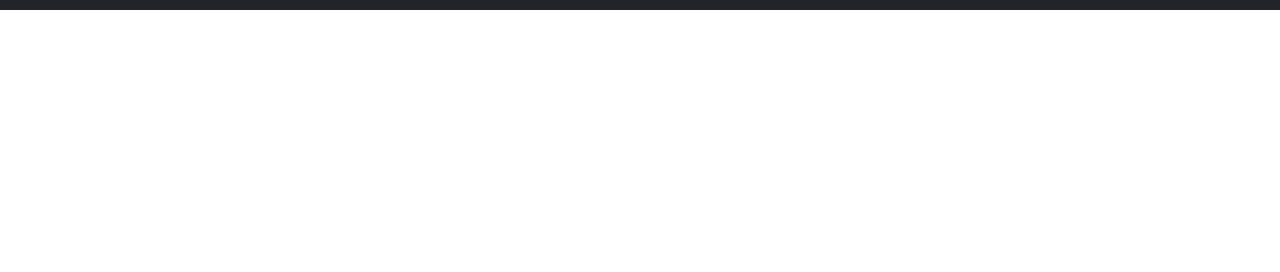
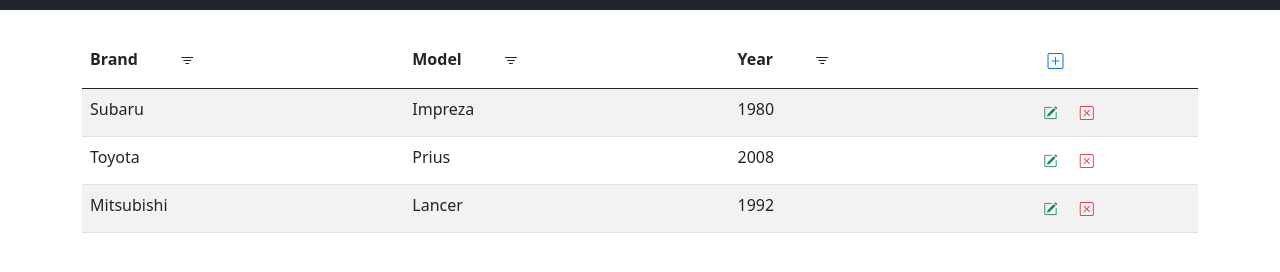
Before and after one commit to Zyar3k/cars-of-the-world, a website: page index.html in a window 1280 px wide. Shown: the part 62-334 px from the top of the page. Drawn offline with nearby package versions, Linux system fonts and the light colour scheme.

Commit message:
Add table styles

```diff
--- a/index.html
+++ b/index.html
@@ -20,7 +20,59 @@
         </h1>
       </div>
     </nav>
-
+    <div class="container">
+      <table class="table table-striped mt-4" id="car-table">
+        <thead>
+          <tr>
+            <th>Brand <i class="btn bi bi-filter mx-4"></i></th>
+            <th>Model <i class="btn bi bi-filter mx-4"></i></th>
+            <th>Year <i class="btn bi bi-filter mx-4"></i></th>
+            <th><i class="btn text-primary bi bi-plus-square"></i></th>
+          </tr>
+        </thead>
+        <tbody>
+          <tr>
+            <td>Subaru</td>
+            <td>Impreza</td>
+            <td>1980</td>
+            <td class="tools">
+              <span class="edit"
+                ><i class="btn text-success btn-sm bi-pencil-square"></i
+              ></span>
+              <span class="delete"
+                ><i class="btn text-danger btn-sm bi bi-x-square"></i
+              ></span>
+            </td>
+          </tr>
+          <tr>
+            <td>Toyota</td>
+            <td>Prius</td>
+            <td>2008</td>
+            <td class="tools">
+              <span class="edit"
+                ><i class="btn text-success btn-sm bi-pencil-square"></i
+              ></span>
+              <span class="delete"
+                ><i class="btn text-danger btn-sm bi bi-x-square"></i
+              ></span>
+            </td>
+          </tr>
+          <tr>
+            <td>Mitsubishi</td>
+            <td>Lancer</td>
+            <td>1992</td>
+            <td class="tools">
+              <span class="edit"
+                ><i class="btn text-success btn-sm bi-pencil-square"></i
+              ></span>
+              <span class="delete"
+                ><i class="btn text-danger btn-sm bi bi-x-square"></i
+              ></span>
+            </td>
+          </tr>
+        </tbody>
+      </table>
+    </div>
     <script src="main.js"></script>
   </body>
 </html>
```
